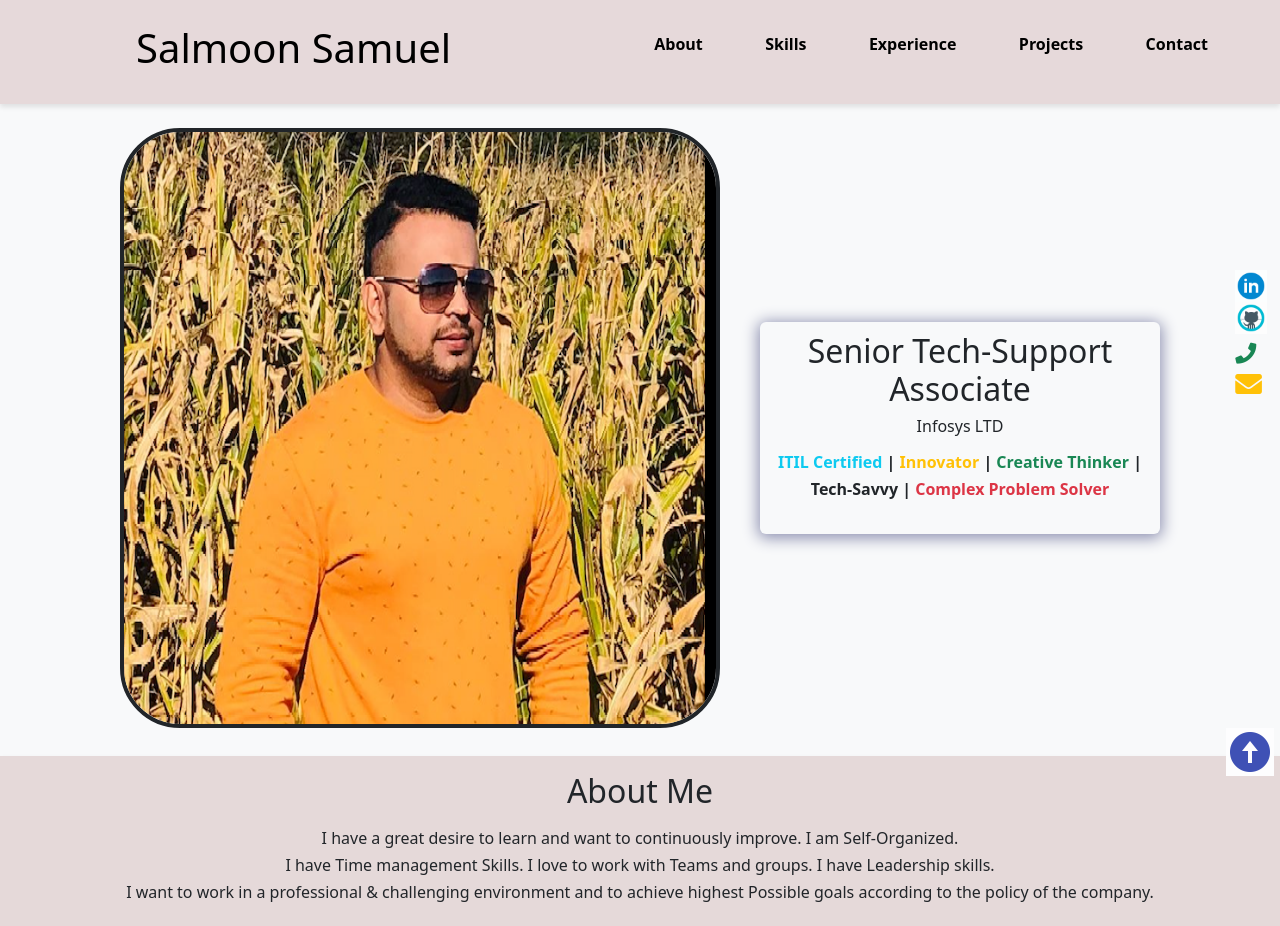
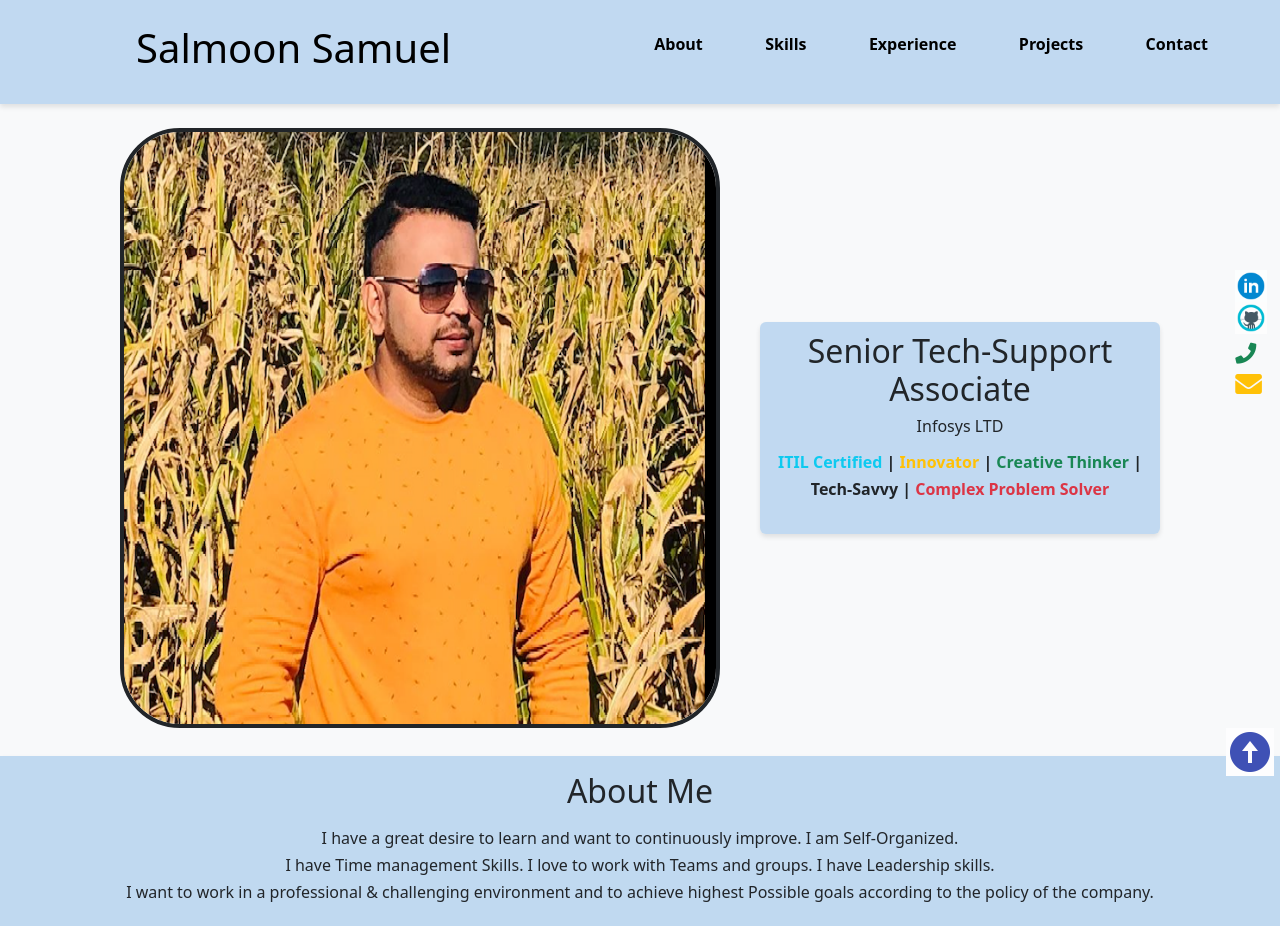
Before and after one commit to Salmoonsamuel/Salmoon-resume, a website: page index.html in a window 1280 px wide. Shown: the top 926 px of the page. Drawn offline with nearby package versions, Linux system fonts and the light colour scheme.

Commit message:
changed the header color

```diff
--- a/assets/css/styles.css
+++ b/assets/css/styles.css
@@ -65,7 +65,7 @@ nav {
   align-items: center;
   justify-content: space-between;
   padding: 1.5rem 3.5rem;
-  background-color: rgb(212, 186, 186, 0.5);
+  background-color: rgba(137, 186, 231, 0.5);
   box-shadow: 0 3px 5px rgba(0, 0, 0, 0.1);
 }
 
@@ -432,7 +432,7 @@ footer {
   }
 }
 .bgColor{
-   background-color: rgb(212, 186, 186, 0.5);
+   background-color: rgba(137, 186, 231, 0.5);
   box-shadow: 0 3px 5px rgba(0, 0, 0, 0.1);
 }
 
--- a/index.html
+++ b/index.html
@@ -40,7 +40,7 @@
     <!-- Hero Section -->
     <section class="hero pt-4" id="about">
         <img class="border border-dark border-4" src="assets/images/moonPic2.png" alt="Ss" loading="lazy" class="hero-img" />
-        <div class="bio animate__animated animate__shakeX ">
+        <div class="bio animate__animated animate__shakeX bgColor ">
             <h2 class="bio-title text-center ">Senior Tech-Support Associate</h2>
             <h6 class="text-center">Infosys LTD</h6>
             <p class="bio-text text-center fw-bold">
```
